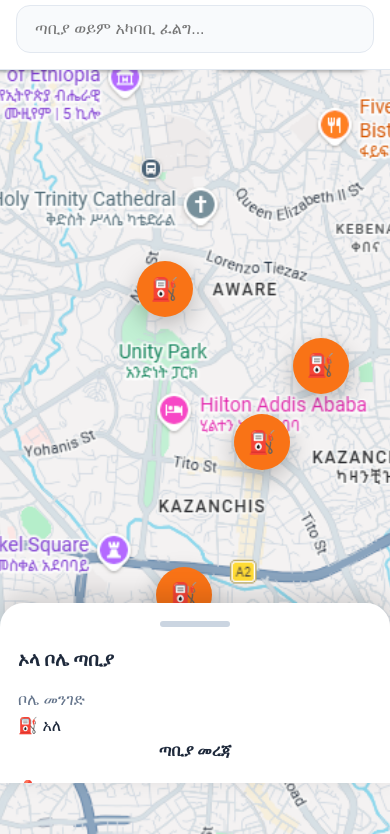
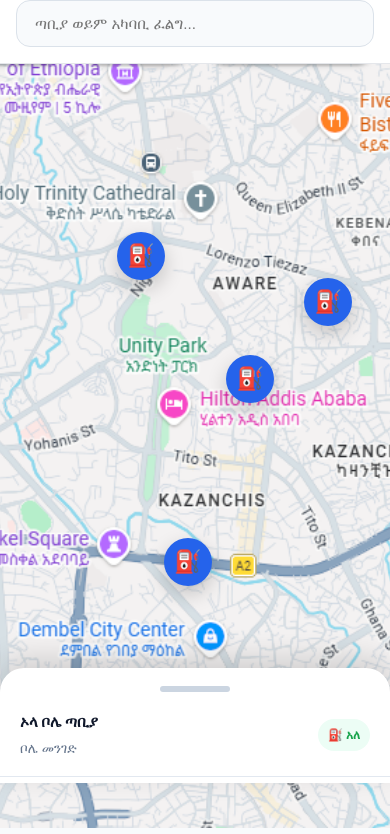
Before and after one commit to DevMenge/Finote_Demo, a plain HTML site: page map.html in a window 390 px wide. Shown: the part 61-895 px from the top of the page. Drawn offline with Linux system fonts and the light colour scheme.

Commit message:
feat: upgrading the ui and ux

```diff
--- a/css/map.css
+++ b/css/map.css
@@ -1,14 +1,11 @@
 /* =========================
-MAP PAGE NAVBAR
+   MAP NAVBAR
 ========================= */
 
 .map-navbar{
     height:80px;
-
-
-background:white;
-
-border-bottom:1px solid #e2e8f0;
+    background:#ffffff;
+    border-bottom:1px solid #e5e7eb;
 
     display:flex;
     align-items:center;
@@ -18,9 +15,15 @@ padding:0 24px;
 
     position:sticky;
     top:0;
-z-index:100;
+    z-index:1000;
+}
 
-
+.logo{
+    text-decoration:none;
+    color:#f97316;
+    font-size:1.3rem;
+    font-weight:700;
+    letter-spacing:1px;
 }
 
 .nav-left{
@@ -32,53 +35,36 @@ align-items:center;
     flex:1;
     display:flex;
     justify-content:center;
-padding:0 30px;
-}
-
-.nav-right{
-display:flex;
-align-items:center;
+    padding-left:24px;
 }
 
 .search-box{
     width:100%;
-max-width:500px;
+    max-width:520px;
 }
 
 .search-box input{
     width:100%;
-
-
     padding:14px 18px;
 
-border:1px solid #e2e8f0;
-
+    border:1px solid #dbe2ea;
     border-radius:14px;
-
-font-size:1rem;
 
     background:#f8fafc;
 
+    font-size:.95rem;
+    outline:none;
 
+    transition:.25s ease;
 }
 
-.location-btn{
-border:none;
+.search-box input:focus{
+    border-color:#2563eb;
 
+    background:#fff;
 
-background:#f97316;
-
-color:white;
-
-padding:12px 18px;
-
-border-radius:12px;
-
-cursor:pointer;
-
-font-weight:600;
-
-
+    box-shadow:
+    0 0 0 4px rgba(37,99,235,.12);
 }
 
 /* =========================
@@ -89,14 +75,11 @@ MAIN LAYOUT
     display:grid;
     grid-template-columns:1fr 380px;
 
-
     height:calc(100vh - 80px);
-
-
 }
 
 /* =========================
-MAP CONTAINER
+   MAP AREA
 ========================= */
 
 .map-container{
@@ -105,44 +88,21 @@ overflow:hidden;
 }
 
 .map-placeholder{
+    position:relative;
+
     width:100%;
     height:100%;
 
-
-position:relative;
-
-background-image:url("../assets/map.PNG");
-background-size:cover;
-background-position:center;
-
-display:flex;
-flex-direction:column;
-justify-content:center;
-align-items:center;
-
-
+    overflow:hidden;
 }
 
-.map-placeholder::before{
-content:"";
+.map-image{
+    width:100%;
+    height:100%;
 
+    object-fit:cover;
 
-position:absolute;
-inset:0;
-
-background:rgba(255,255,255,.35);
-
-
-}
-
-.map-placeholder h2,
-.map-placeholder p{
-position:relative;
-z-index:2;
-}
-
-.map-placeholder h2{
-margin-bottom:10px;
+    display:block;
 }
 
 /* =========================
@@ -152,71 +112,88 @@ STATION MARKERS
 .station-marker{
     position:absolute;
 
-
-width:50px;
-height:50px;
+    width:44px;
+    height:44px;
 
     border:none;
 
     border-radius:50%;
 
-background:#f97316;
+    background:#2563eb;
 
-color:white;
+    color:#fff;
 
-font-size:1.4rem;
+    display:flex;
+    align-items:center;
+    justify-content:center;
 
     cursor:pointer;
 
-box-shadow:0 8px 20px rgba(0,0,0,.2);
+    z-index:20;
 
-transition:.25s;
+    font-size:20px;
 
-z-index:3;
+    box-shadow:
+    0 8px 20px rgba(0,0,0,.20);
 
+    transition:.25s ease;
 }
 
 .station-marker:hover{
     transform:scale(1.12);
 }
 
-/* Sample Locations */
+.station-marker.active{
+    transform:scale(1.15);
+
+    box-shadow:
+    0 0 0 10px rgba(37,99,235,.15),
+    0 10px 30px rgba(0,0,0,.25);
+}
+
+.marker-icon{
+    display:flex;
+    align-items:center;
+    justify-content:center;
+
+    width:100%;
+    height:100%;
+}
+
+/* Marker Locations */
 
 .marker-1{
-top:25%;
-left:35%;
+    top:22%;
+    left:30%;
 }
 
 .marker-2{
-top:45%;
-left:60%;
+    top:38%;
+    left:58%;
 }
 
 .marker-3{
-top:65%;
-left:40%;
+    top:62%;
+    left:42%;
 }
 
 .marker-4{
-top:35%;
-left:75%;
+    top:28%;
+    left:78%;
 }
 
 /* =========================
-SIDEBAR
+   DESKTOP SIDEBAR
 ========================= */
 
 .station-sidebar{
-background:white;
+    background:#fff;
 
-
-border-left:1px solid #e2e8f0;
+    border-left:1px solid #e5e7eb;
 
     padding:24px;
 
     overflow-y:auto;
-
-
 }
 
 .sidebar-header{
@@ -224,95 +201,77 @@ display:flex;
     justify-content:space-between;
     align-items:center;
 
-
     margin-bottom:24px;
-
-
 }
 
 .sidebar-header h2{
-font-size:1.5rem;
     margin:0;
-text-align:left;
+
+    color:#0f172a;
+
+    font-size:1.45rem;
 }
 
 .sidebar-header button{
     border:none;
     background:none;
 
+    cursor:pointer;
 
     font-size:1.2rem;
-
-cursor:pointer;
-
-
 }
 
-.station-info{
-margin-bottom:30px;
+.station-info,
+.status-section,
+.price-section{
+    margin-bottom:28px;
 }
 
 .info-row{
     display:flex;
     justify-content:space-between;
 
-
     padding:12px 0;
 
     border-bottom:1px solid #f1f5f9;
-
-
-}
-
-.status-section{
-margin-bottom:30px;
-}
-
-.status-section h3{
-margin-bottom:15px;
 }
 
 .fuel-status{
     display:flex;
     justify-content:space-between;
 
-
-margin-bottom:12px;
-
-
-}
-
-.status{
-font-weight:600;
-}
-
-.available{
-color:#16a34a;
-}
-
-.low{
-color:#f59e0b;
-}
-
-.unavailable{
-color:#dc2626;
-}
-
-.price-section{
-margin-bottom:30px;
+    padding:8px 0;
 }
 
 .price-row{
     display:flex;
     justify-content:space-between;
 
+    padding:8px 0;
+}
 
-margin-bottom:12px;
+.available{
+    color:#16a34a;
+    font-weight:600;
+}
 
+.low{
+    color:#f59e0b;
+    font-weight:600;
+}
+
+.unavailable{
+    color:#dc2626;
+    font-weight:600;
 }
 
 .update-section{
-margin-bottom:25px;
+    margin-bottom:24px;
+}
+
+.update-section p{
+    color:#64748b;
+    font-size:.9rem;
 }
 
 .sidebar-actions{
@@ -322,113 +281,161 @@ gap:12px;
 }
 
 .primary-btn{
-width:100%;
-
-
     border:none;
 
-background:#f97316;
-
-color:white;
+    width:100%;
 
     padding:14px;
 
     border-radius:12px;
 
-cursor:pointer;
+    background:#2563eb;
+    color:#fff;
 
     font-weight:600;
 
+    cursor:pointer;
 
+    transition:.25s ease;
+}
+
+.primary-btn:hover{
+    transform:translateY(-1px);
 }
 
 .secondary-btn{
     width:100%;
 
-
-background:white;
-
-border:1px solid #e2e8f0;
-
     padding:14px;
 
     border-radius:12px;
 
-cursor:pointer;
+    border:1px solid #dbe2ea;
+
+    background:#fff;
 
     font-weight:600;
 
+    cursor:pointer;
 
+    transition:.25s ease;
+}
+
+.secondary-btn:hover{
+    background:#f8fafc;
 }
 
 /* =========================
-MOBILE BOTTOM SHEET
+   MOBILE SHEET DEFAULT
 ========================= */
 
 .mobile-station-sheet{
     display:none;
 }
 
+.sheet-handle-area{
+    height:42px;
+
+    display:flex;
+    align-items:center;
+    justify-content:center;
+}
+
 .sheet-handle{
     width:70px;
     height:6px;
 
+    border-radius:999px;
 
     background:#cbd5e1;
+}
+
+.sheet-preview{
+    display:flex;
+    align-items:center;
+    justify-content:space-between;
+
+    padding:0 20px 16px;
+
+    border-bottom:1px solid #e2e8f0;
+}
+
+.preview-left h3{
+    margin:0;
+
+    font-size:1rem;
+
+    color:#0f172a;
+}
+
+.preview-left p{
+    margin-top:4px;
+
+    color:#64748b;
+
+    font-size:.85rem;
+}
+
+.preview-badge{
+    background:#ecfdf5;
+
+    color:#16a34a;
+
+    padding:7px 12px;
 
     border-radius:999px;
 
-margin:0 auto 18px;
-
-
+    font-size:.8rem;
+    font-weight:600;
 }
 
 .sheet-content{
-text-align:center;
+    overflow-y:auto;
 }
 
-.sheet-content h3{
-margin-bottom:10px;
-}
-.map-image{
-width:100%;
-height:100%;
-object-fit:cover;
-display:block;
+.mobile-section{
+    margin-bottom:24px;
 }
 
-.map-placeholder{
-position:relative;
-width:100%;
-height:100%;
-overflow:hidden;
+.mobile-section h4{
+    margin-bottom:14px;
+
+    color:#0f172a;
 }
 
-.map-placeholder::before{
-display:none;
+.mobile-section .info-row,
+.mobile-section .fuel-status,
+.mobile-section .price-row{
+    padding:12px 0;
+
+    border-bottom:1px solid #f1f5f9;
+}
+
+.mobile-updated{
+    text-align:center;
+
+    color:#64748b;
+
+    font-size:.85rem;
 }
 
 /* =========================
-RESPONSIVE
+   TABLET & MOBILE
 ========================= */
 
-@media(max-width:992px){
-
+@media (max-width:992px){
 
     .map-layout{
-    grid-template-columns:1fr;
+        display:block;
     }
 
     .station-sidebar{
         display:none;
     }
 
-.mobile-station-sheet{
-display:none;
+    .map-container{
+        height:100%;
     }
-
-@media(max-width:992px){
-
 
     .mobile-station-sheet{
 
@@ -440,31 +447,40 @@ display:none;
         right:0;
         bottom:0;
 
-    height:180px;
+        background:#fff;
 
-    background:white;
+        border-radius:24px 24px 0 0;
 
-    border-top-left-radius:24px;
-    border-top-right-radius:24px;
+        height:120px;
 
-    padding:18px;
+        overflow:hidden;
+
+        z-index:1200;
+
+        transition:height .35s ease;
+
+        box-shadow:
+        0 -10px 30px rgba(0,0,0,.15);
+    }
+
+    .mobile-station-sheet.expanded{
+        height:78vh;
+    }
+
+    .sheet-content{
+        height:calc(100% - 125px);
 
         overflow-y:auto;
 
-    box-shadow:0 -8px 25px rgba(0,0,0,.15);
-
-    z-index:500;
+        padding:20px;
+    }
 }
 
+/* =========================
+   MOBILE
+========================= */
 
-}
-
-
-
-}
-
-@media(max-width:768px){
-
+@media (max-width:768px){
 
     .map-navbar{
         flex-direction:column;
@@ -481,51 +497,54 @@ display:none;
         padding:0;
     }
 
-.nav-right{
-    width:100%;
-}
-
-.location-btn{
-    width:100%;
+    .search-box{
+        max-width:100%;
     }
 
     .station-marker{
-position:absolute;
-width:56px;
-height:56px;
+        width:52px;
+        height:52px;
 
-
-border:none;
-border-radius:50%;
-
-background:#f97316;
-color:white;
-
-font-size:1.4rem;
-
-cursor:pointer;
-
-z-index:5;
-
-box-shadow:0 8px 25px rgba(0,0,0,.25);
-
-transition:.25s;
-
-
+        font-size:24px;
     }
 
-.station-marker:hover{
-transform:scale(1.15);
+    .mobile-station-sheet{
+        height:115px;
     }
 
-.station-marker.active{
-transform:scale(1.2);
-box-shadow:0 0 0 8px rgba(249,115,22,.25);
+    .mobile-station-sheet.expanded{
+        height:82vh;
+    }
 }
 
+/* =========================
+   SMALL PHONES
+========================= */
 
-.station-sidebar{
-transition:all .3s ease;
+@media (max-width:480px){
+
+    .mobile-station-sheet.expanded{
+        height:85vh;
     }
 
+    .sheet-content{
+        padding:18px;
     }
+
+    .station-marker{
+        width:48px;
+        height:48px;
+
+        font-size:22px;
+    }
+
+    .preview-left h3{
+        font-size:.95rem;
+    }
+
+    .preview-badge{
+        font-size:.75rem;
+
+        padding:6px 10px;
+    }
+}
```
Lines whose indentation alone changed are shown as unchanged.
